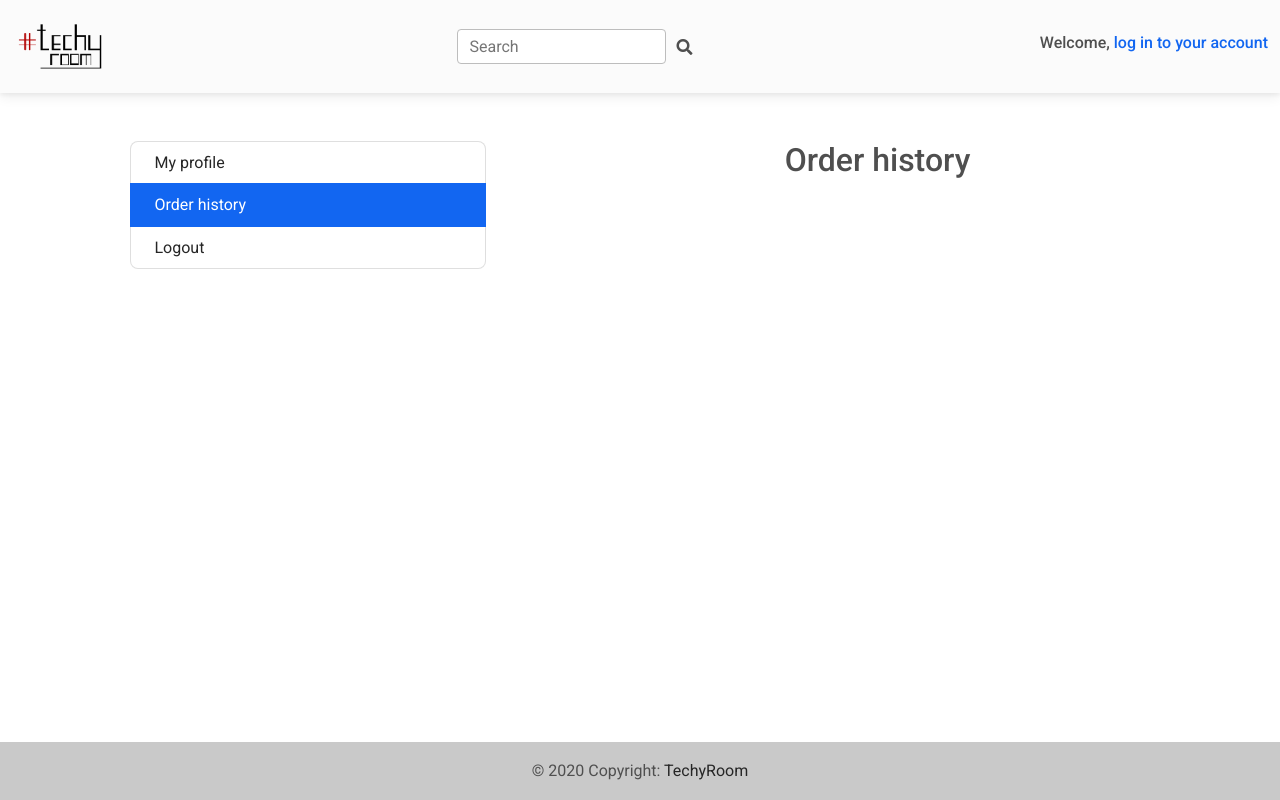
After one commit to nazar-lnoks/project-237, a Django app: template templates/user/order_history.html in a window 1280 px wide. The commit adds this page. Run offline with Django 3.2, Linux system fonts and the light colour scheme; the template is opened without the code that fills it, so the values that code supplies are empty; some libraries are stand-ins or nearby versions.

Commit message:
order history

```diff
--- a/shop/forms.py
+++ b/shop/forms.py
@@ -17,6 +17,7 @@ class FeedbackForm(forms.ModelForm):
         widgets = {
             'rate': forms.NumberInput(attrs={'step': 0.1} ),
         }
+
 class OrderForm(forms.ModelForm):
     def __init__(self, *args, **kwargs):
         super().__init__(*args, **kwargs)
--- a/techyroom/settings.py
+++ b/techyroom/settings.py
@@ -25,7 +25,7 @@ SECRET_KEY = 'pn@dr1v0%ag@-yb)kz@ndn(ds^0p(p_5jh^4n2+@9a+2km5m!#'
 # SECURITY WARNING: don't run with debug turned on in production!
 DEBUG = True
 
-ALLOWED_HOSTS = []
+ALLOWED_HOSTS = ['localhost']
 
 
 # Application definition
@@ -114,7 +114,7 @@ AUTH_PASSWORD_VALIDATORS = [
 
 LANGUAGE_CODE = 'en-us'
 
-TIME_ZONE = 'UTC'
+TIME_ZONE = 'Europe/Kiev'
 
 USE_I18N = True
 
--- a/templates/user/interface_user.html
+++ b/templates/user/interface_user.html
@@ -1,10 +1,90 @@
 {% load static %}
+<!-- Navbar-->
+<nav class="navbar navbar-expand-lg navbar-light bg-light">
+  <div class="container-fluid justify-content-between">
+    <!-- Left elements -->
+    <div class="d-flex">
+      <!-- Brand -->
+      <a class="navbar-brand me-2 mb-1 d-flex align-items-center" href="{% url 'main_page_url' %}">
+        <img
+          src="{% static 'img/logo.png' %}"
+          height="60"
+          alt="logo"
+          loading="lazy"
+          style="margin-top: 2px;"
+        />
+      </a>
+    </div>
+    <!-- Left elements -->
 
-<nav class="navbar navbar-expand-lg navbar-light bg-light">
+    <!-- Center elements -->
+    <form class="input-group w-auto my-auto d-none d-sm-flex">
+      <input
+        autocomplete="off"
+        type="search"
+        class="form-control rounded"
+        placeholder="Search"
+        style="min-width: 125px;"
+      />
+      <span class="input-group-text border-0 d-none d-lg-flex"
+        ><i class="fas fa-search"></i
+      ></span>
+    </form>
+    <!-- Center elements -->
+
+    <!-- Right elements -->
+    <ul class="navbar-nav flex-row">
+      {% if request.user.is_authenticated %}
+      <li class="nav-item dropdown me-3 me-lg-1">
+        <a
+          class="nav-link dropdown-toggle hidden-arrow"
+          href="#"
+          id="navbarDropdownMenuLink"
+          role="button"
+          data-mdb-toggle="dropdown"
+          aria-expanded="false"
+        >
+          {% if user.image %}
+            <img
+            src="{{ user.image.url }}"
+            class="md-avatar rounded-circle"
+            height="50"
+            alt="Avatar"
+            loading="lazy"
+            />
+          {% else %}
+            <img
+            src="{% static 'img/noneimage.png' %}"
+            class="md-avatar rounded-circle"
+            height="50"
+            alt="Avatar"
+            loading="lazy"
+            />
+          {% endif %}
+        </a>
+        <ul
+          class="dropdown-menu dropdown-menu-end"
+          aria-labelledby="navbarDropdownMenuLink"
+        >
+        <li><a class="dropdown-item" href="{% url 'user_profile_url' %}">My profile</a></li>
+        <li><a class="dropdown-item" href="{% url 'order_history_url' %}">Order history</a></li>
+        <li><a class="dropdown-item" href="{% url 'logout_url' %}">Logout</a></li>
+        </ul>
+      </li>
+      {% else %}
+      <li class="nav-item">
+        <h6>Welcome, <a href="{% url 'login_url' %}">log in to your account</a></h6>
+      </li>
+      {% endif %}
+    </ul>
+    <!-- Right elements -->
+  </div>
+</nav>
+<!-- Navbar -->
+<!-- <nav class="navbar navbar-expand-lg navbar-light bg-light">
   <div class="container-fluid">
     <ul class="navbar-nav">
       {% if request.user.is_authenticated %}
-        <!-- Avatar -->
         <li class="nav-item dropdown">
           <a
             id="userIcon"
@@ -50,7 +130,7 @@
 
       {% else %}
         <li class="nav-item">
-          <a href="{% url 'login_url' %}">Login</a>
+          <h6>Welcome, <a href="{% url 'login_url' %}">log in to your account</a></h6>
         </li>
       {% endif %}
     </ul>
@@ -63,4 +143,4 @@
       />
     </a>
   </div>
-</nav>
+</nav> -->
--- a/templates/user/login.html
+++ b/templates/user/login.html
@@ -11,7 +11,7 @@
             </div>
             <div class="col-md-4 mt-5">
                 <h2 class="auth-title">Login</h2>
-                <form method="post">
+                <form class="mb-5" method="post">
                     {% csrf_token %}
                     {% for field in form %}
                         <p>
@@ -32,6 +32,7 @@
                         <button type="submit" class="btn btn-primary auth-btn">Login</button>
                     </div>
                 </form>
+                <h6 style="text-align: center;">If you are not registered, <a href="{% url 'signup_url' %}">just do it</a></h6>
             </div>
         </div>
     </div>
--- /dev/null
+++ b/templates/user/order_history.html
@@ -0,0 +1,52 @@
+{% extends 'base.html' %}
+{% load static %}
+
+{% block title %} {{block.super}} - Profile {% endblock %}
+
+{% block content %}
+    {% include 'user/interface_user.html' with user=user%}
+
+    <div class="container mb-5">
+        <div class="row justify-content-around">
+            <div class="col-md-4 mt-5">
+                <div class="list-group">
+                    <a href="{% url 'user_profile_url' %}" class="list-group-item list-group-item-action" aria-current="true">
+                        My profile
+                    </a>
+                    <a href="{% url 'order_history_url' %}" class="list-group-item list-group-item-action active">
+                        Order history
+                    </a>
+                    <a href="{% url 'logout_url' %}" class="list-group-item list-group-item-action">
+                        Logout
+                    </a>
+                </div>
+            </div>
+            <div class="col-md-6 mt-5">
+                <h2 class="auth-title">Order history</h2>
+
+                {% for order in orders %}
+                <div class="card mb-3">
+                    <div style="text-align: center;" class="bg-image hover-overlay ripple" data-mdb-ripple-color="light">
+                      <img
+                        style="width: 400px; object-fit: contain;"
+                        src="{{order.product.image.url}}"
+                        class="img-fluid"
+                      />
+                      <a href="#!">
+                        <div class="mask" style="background-color: rgba(251, 251, 251, 0.15)"></div>
+                      </a>
+                    </div>
+                    <div class="card-body">
+                      <h5 class="card-title">{{order.product.producer}} {{order.product.model}}</h5>
+                      <p class="card-text">
+                        {{order.product.price}}$
+                      </p>
+                      <a href="#!" class="btn btn-primary">View</a>
+                    </div>
+                    <div class="card-footer text-muted">{{order.date}}</div>
+                  </div>
+                {% endfor %}
+            </div>
+        </div>
+    </div>
+{% endblock %}
--- a/templates/user/user_profile.html
+++ b/templates/user/user_profile.html
@@ -13,7 +13,7 @@
                     <a href="{% url 'user_profile_url' %}" class="list-group-item list-group-item-action active" aria-current="true">
                         My profile
                     </a>
-                    <a href="{% url 'user_profile_url' %}" class="list-group-item list-group-item-action">
+                    <a href="{% url 'order_history_url' %}" class="list-group-item list-group-item-action">
                         Order history
                     </a>
                     <a href="{% url 'logout_url' %}" class="list-group-item list-group-item-action">
--- a/user/urls.py
+++ b/user/urls.py
@@ -8,4 +8,5 @@ urlpatterns = [
     path('logout/', views.logoutUser, name="logout_url"),
     path('setup/', views.setupProfile, name="setup_profile_url"),
     path('profile/', views.userProfile, name="user_profile_url"),
+    path('orders/', views.orderHistory, name="order_history_url")
 ]
```
Also changed, not shown: shop/models.py (+7 -3 lines), shop/views.py (+54 -28 lines), user/views.py (+20 -0 lines), media/products/mclaren.jpeg (added), shop/migrations/0006_auto_20210202_1825.py (added), shop/migrations/0007_order_date_buy.py (added), shop/urls.py (line endings or trailing spaces), static/img/noneimage.png (added), user/migrations/0002_auto_20210202_1825.py (added).
